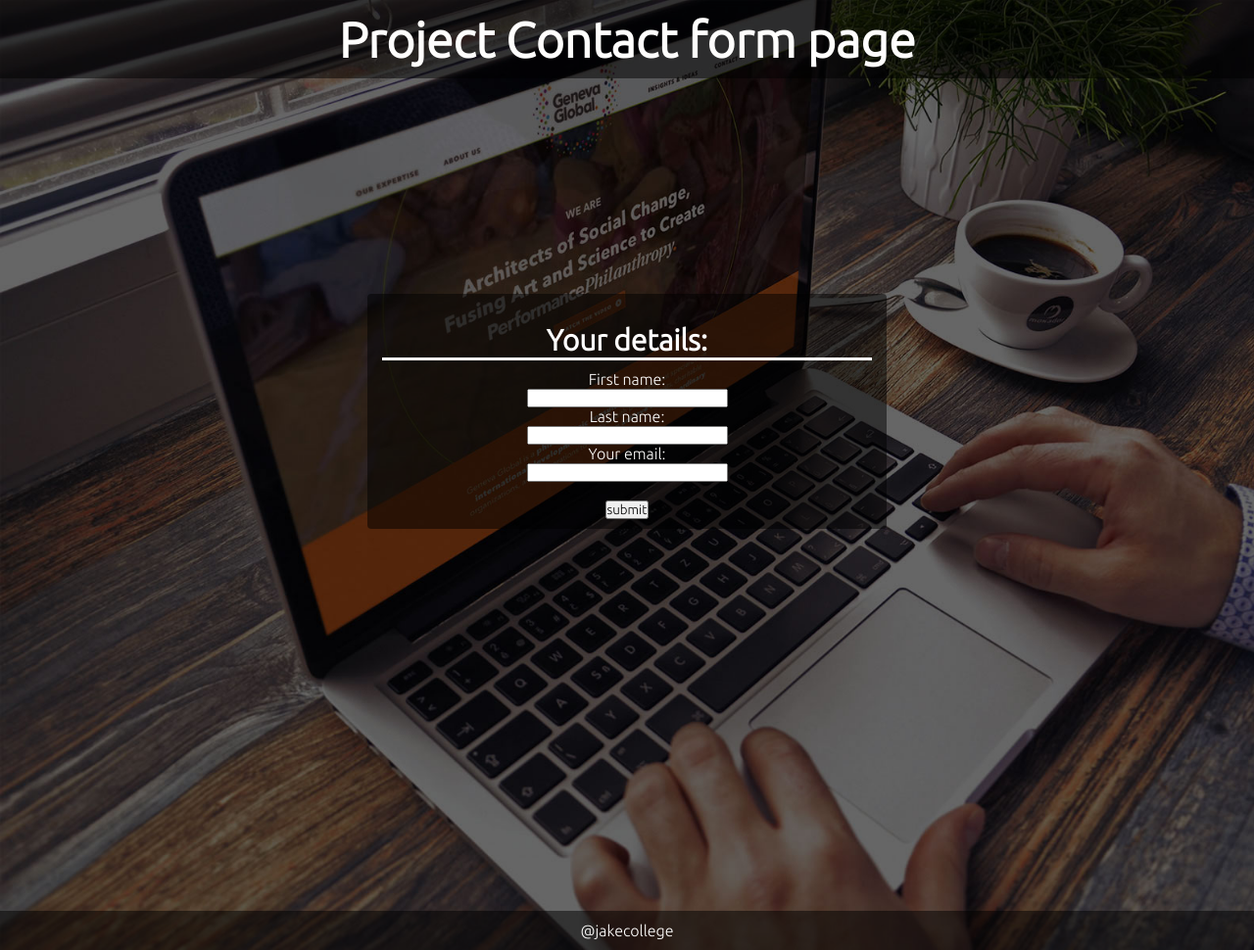
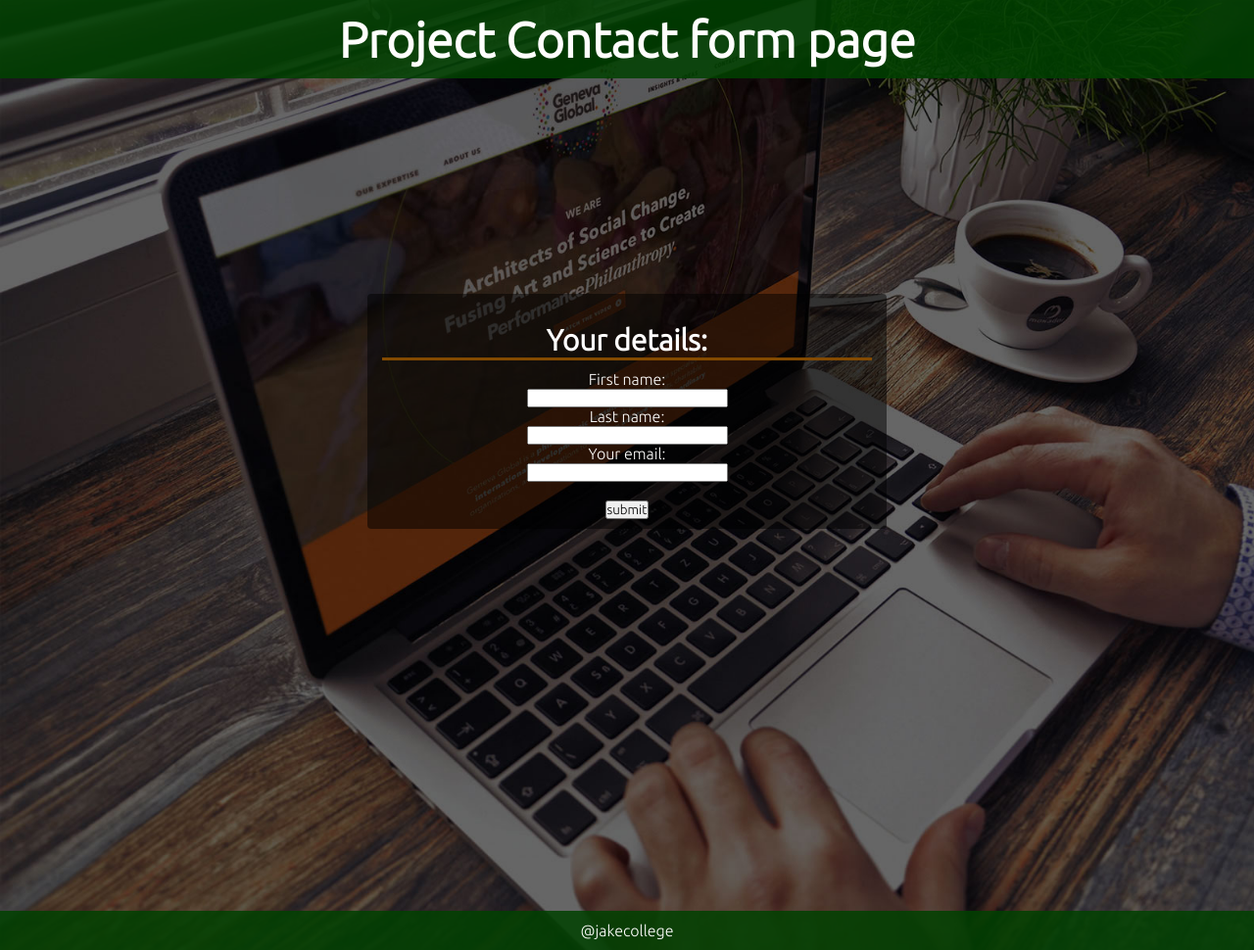
Before and after one commit to jakecolledge97/mini-project, a plain HTML site: page index.html in a window 1280 px wide. Shown: the whole page at 98% size. Drawn offline with Linux system fonts and the light colour scheme.

Commit message:
Added some colour

```diff
--- a/style.css
+++ b/style.css
@@ -16,7 +16,7 @@ header, footer{
     height: 80px;
     color: rgb(255, 254, 253);
     text-align: center;
-    background-color:rgb(0, 0, 0, 0.5);
+    background-color:rgba(0, 65, 0, 0.85);
     line-height: 80px;
 }
 /* Style for background and body of page */
@@ -41,7 +41,7 @@ form.contact-form{
 /* Style for forms h3 element */
 form h3.title{
     font-size: 30px;
-    border-bottom: rgb(255, 254, 253) 3px solid;
+    border-bottom: rgb(131, 74, 0) 3px solid;
     margin-top: -30px;
     margin-bottom: 10px;
 }
```
Also changed, not shown: 1 other file.
